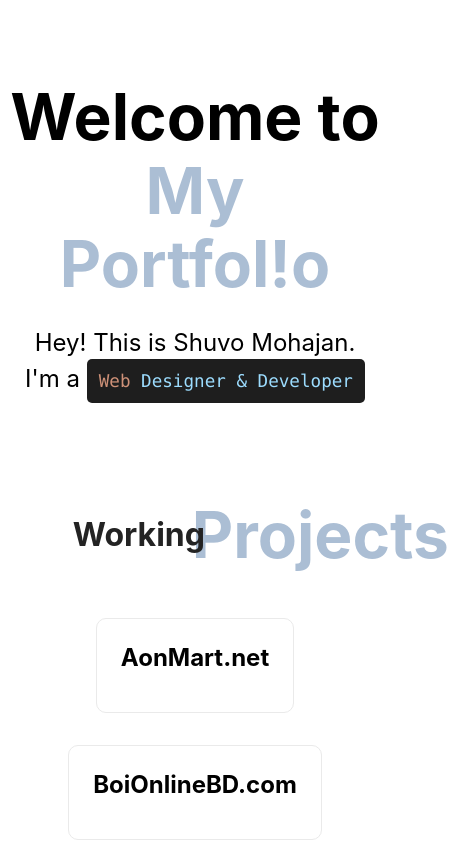
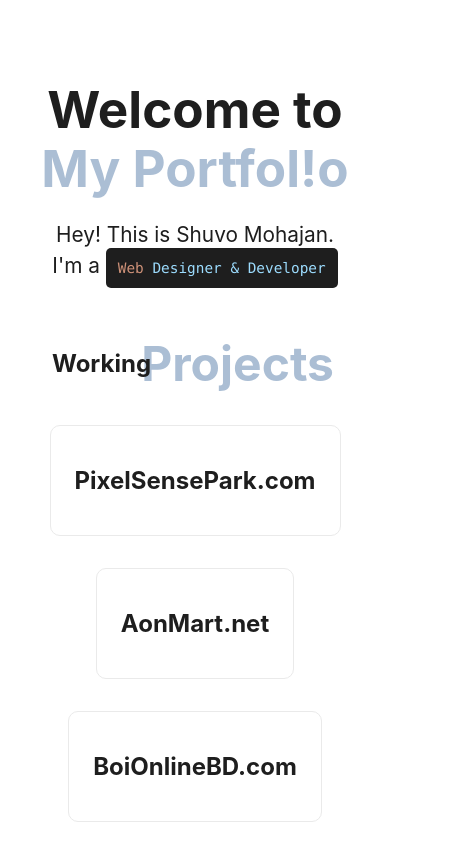
Before and after one commit to shuvomohajan/shuvomohajan.github.io, a Next.js app: page / in a window 390 px wide. Shown: the top 844 px of the page, 449 px wide, since content can reach past the window. Built offline with nearby package versions, Linux system fonts and the light colour scheme.

Commit message:
mobile responsive fix and 1 porject linked

```diff
--- a/pages/index.js
+++ b/pages/index.js
@@ -16,7 +16,10 @@ export default function Home() {
 
         <p className={styles.description}>
           Hey! This is Shuvo Mohajan. <br />
-          I'm a <code className={styles.code}>Web <span>Designer & Developer</span></code>
+          I'm a{" "}
+          <code className={styles.code}>
+            Web <span>Designer & Developer</span>
+          </code>
         </p>
 
         <h2 className={styles.second_title}>
@@ -24,7 +27,11 @@ export default function Home() {
         </h2>
 
         <div className={styles.grid}>
-          <a href="https://aonmart.net" target="_blank" className={styles.card}>
+          <a href="https://pixelSensePark.com/" target="_blank" className={styles.card}>
+            <h3>PixelSensePark.com</h3>
+          </a>
+
+          <a href="https://aonmart.net/" target="_blank" className={styles.card}>
             <h3>AonMart.net</h3>
           </a>
 
--- a/styles/Home.module.css
+++ b/styles/Home.module.css
@@ -54,11 +54,10 @@
 }
 
 .second_title {
-  margin: 6rem 0 0;
+  margin: 4rem 0 0;
   line-height: 1.15;
   font-size: 2rem;
   position: relative;
-  color: #232323;
   left: -15%;
 }
 
@@ -100,7 +99,7 @@
   justify-content: center;
   flex-wrap: wrap;
   max-width: 800px;
-  margin-top: 3rem;
+  margin-top: 2rem;
 }
 
 .card {
@@ -118,12 +117,13 @@
 .card:hover,
 .card:focus,
 .card:active {
-  color: #2289ff;
-  border-color: #2289ff;
+  color: #ce9178;
+  border-color: #1e1e1e;
+  background-color: #1e1e1e;
 }
 
 .card h3 {
-  margin: 0 0 1rem 0;
+  margin: 1rem 0;
   font-size: 1.5rem;
 }
 
@@ -137,9 +137,40 @@
   height: 1em;
 }
 
+/* @media (min-width: 600px) { */
+
+/* } */
+
 @media (max-width: 600px) {
   .grid {
     width: 100%;
     flex-direction: column;
   }
+
+  .title{
+    font-size: 3.2rem;
+  }
+
+  .title,
+  .second_title {
+    text-align:center;
+  }
+
+  .description {
+    font-size: 1.3rem;
+  }
+
+  .code {
+    font-size: 0.9rem;
+  }
+
+  .second_title {
+    font-size: 1.5rem;
+    left: -25%;
+    margin-top: 3rem;
+  }
+
+  .second_title span {
+    font-size: 3rem;
+  }
 }
--- a/styles/globals.css
+++ b/styles/globals.css
@@ -4,6 +4,7 @@ body {
   margin: 0;
   font-family: -apple-system, BlinkMacSystemFont, Segoe UI, Roboto, Oxygen,
     Ubuntu, Cantarell, Fira Sans, Droid Sans, Helvetica Neue, sans-serif;
+  color: #1e1e1e;
 }
 
 a {
```
